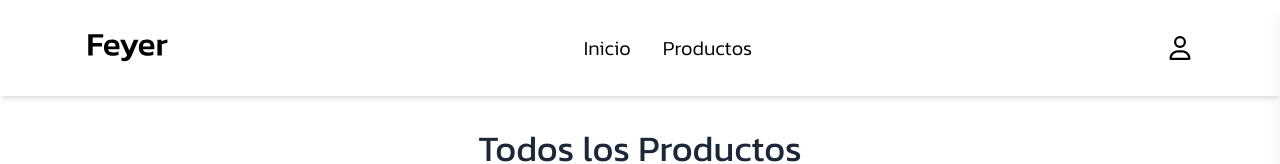
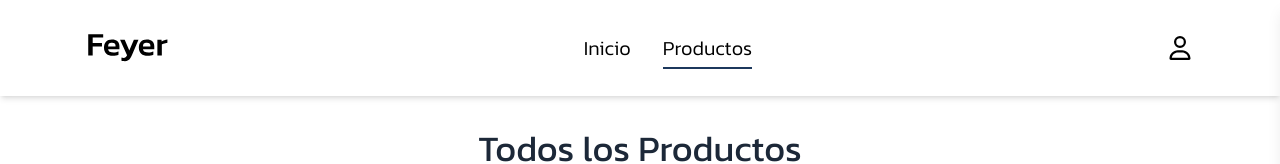
Before and after one commit to DavidSilvera099/Feyer-Ecomerce, a React (Vite) app: page /products in a window 1280 px wide. Shown: the top 164 px of the page. Built offline with nearby package versions, Linux system fonts and the light colour scheme; no server answers; the database is empty; a web font is replaced by a local one.

Commit message:
feat: mejora el componente Header para resaltar la navegación activa. Se agrega el hook useLocation y se actualizan los enlaces para incluir una clase que indica la ruta actual. También se simplifica el cálculo del precio total en el componente CartItemCard al eliminar el manejo de descuentos.

```diff
--- a/src/components/layouts/header.jsx
+++ b/src/components/layouts/header.jsx
@@ -4,7 +4,7 @@ import { IoBagOutline } from "react-icons/io5";
 import { FaRegUser } from "react-icons/fa6";
 import { FiLogOut } from "react-icons/fi";
 import { HiMenuAlt3 } from "react-icons/hi";
-import { Link } from 'react-router-dom';
+import { Link, useLocation } from 'react-router-dom';
 import { auth, db } from '../../firebase/firebase';
 import { useAuthState } from 'react-firebase-hooks/auth';
 import { signOut } from 'firebase/auth';
@@ -18,6 +18,7 @@ const Header = () => {
   const [isAdmin, setIsAdmin] = useState(false);
   const [isMenuOpen, setIsMenuOpen] = useState(false);
   const navigate = useNavigate();
+  const location = useLocation();
   const { isCartOpen, openCart, closeCart } = useCart();
 
   useEffect(() => {
@@ -67,9 +68,35 @@ const Header = () => {
         {/* Menú de navegación */}
         <nav className={`${isMenuOpen ? 'block' : 'hidden'} md:block absolute md:relative top-full left-0 w-full md:w-auto bg-white md:bg-transparent shadow-md md:shadow-none z-50`}>
           <ul className='flex flex-col md:flex-row justify-between items-center gap-4 md:gap-8 text-xl font-light p-4 md:p-0'>
-            <li><Link to="/" onClick={() => setIsMenuOpen(false)}>Inicio</Link></li>
-            <li><Link to="/products" onClick={() => setIsMenuOpen(false)}>Productos</Link></li>
-            {isAdmin && <li><Link to="/admin" onClick={() => setIsMenuOpen(false)}>Administrador</Link></li>}
+            <li>
+              <Link
+                to="/"
+                onClick={() => setIsMenuOpen(false)}
+                className={`pb-1 ${location.pathname === '/' ? 'border-b-2 border-[#1C385C]' : ''}`}
+              >
+                Inicio
+              </Link>
+            </li>
+            <li>
+              <Link
+                to="/products"
+                onClick={() => setIsMenuOpen(false)}
+                className={`pb-1 ${location.pathname.startsWith('/products') ? 'border-b-2 border-[#1C385C]' : ''}`}
+              >
+                Productos
+              </Link>
+            </li>
+            {isAdmin && (
+              <li>
+                <Link
+                  to="/admin"
+                  onClick={() => setIsMenuOpen(false)}
+                  className={`pb-1 ${location.pathname.startsWith('/admin') ? 'border-b-2 border-[#1C385C]' : ''}`}
+                >
+                  Administrador
+                </Link>
+              </li>
+            )}
           </ul>
         </nav>
 
--- a/src/components/utils/cart-item-card.jsx
+++ b/src/components/utils/cart-item-card.jsx
@@ -2,9 +2,8 @@ import React from 'react';
 import { FaMinus, FaPlus, FaTrash } from 'react-icons/fa';
 
 const CartItemCard = ({ product, onUpdateQuantity, onRemove }) => {
-  const { name, price, image, quantity, discount, stock } = product;
-  const finalPrice = discount ? price * (1 - discount) : price;
-  const totalPrice = finalPrice * quantity;
+  const { name, price, image, quantity, stock } = product;
+  const totalPrice = price * quantity;
 
   return (
     <div className="flex items-center gap-4 p-4 border-b">
```
